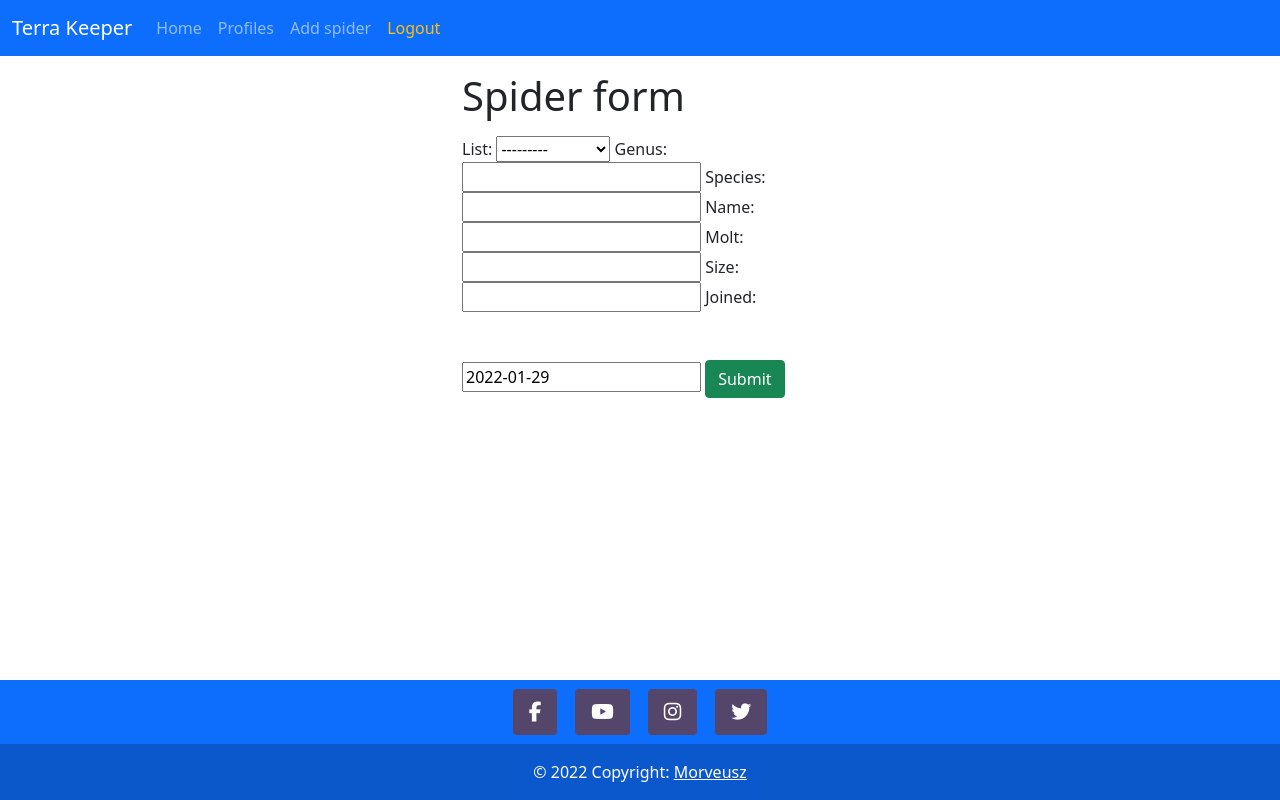
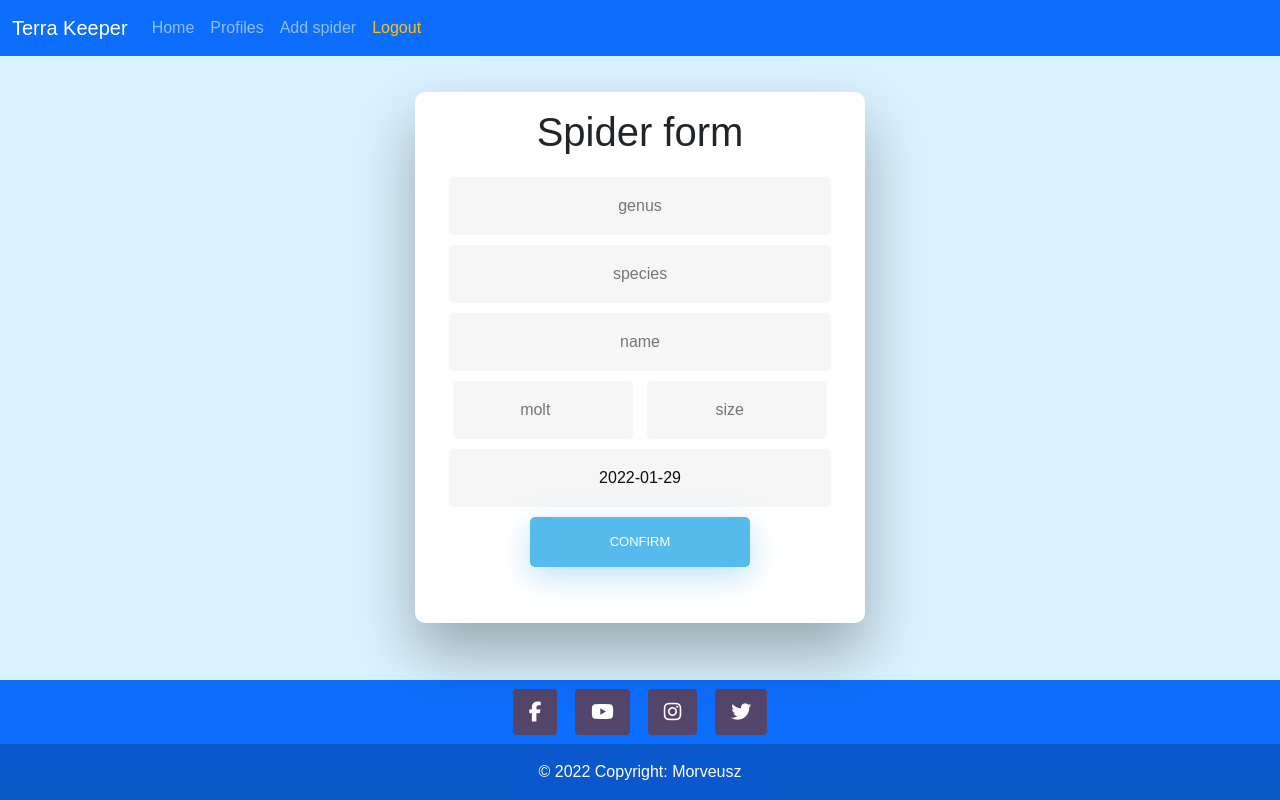
Before and after one commit to morveusz93/terra-keeper, a Django app: page /spiders/new in a window 1280 px wide. Run offline with Django 4.2, Linux system fonts and the light colour scheme; the visitor is signed in with stand-in values (Sample User, id 1); data comes from the database, SQL or seed files in the repository; some libraries are stand-ins or nearby versions.

Commit message:
add forms styling

```diff
--- a/spiders/forms.py
+++ b/spiders/forms.py
@@ -1,8 +1,22 @@
-from django.forms import ModelForm
+from django.forms import ModelForm, DateInput, DateField
 from .models import Spider
 
 
 class SpiderForm(ModelForm):
     class Meta:
         model = Spider
-        fields = '__all__'
+        fields = ['genus', 'species', 'name', 'molt', 'size', 'joined' ]
+        widgets = {
+            'joined': DateInput()
+        }
+
+    def __init__(self, *args, **kwargs):
+        super(SpiderForm, self).__init__(*args, **kwargs)
+
+
+        self.fields['genus'].widget.attrs.update({'class': 'fadeIn first', 'placeholder': 'genus'})
+        self.fields['species'].widget.attrs.update({'class': 'fadeIn second', 'placeholder': 'species'})
+        self.fields['name'].widget.attrs.update({'class': 'fadeIn third', 'placeholder': 'name'})
+        self.fields['molt'].widget.attrs.update({'class': 'fadeIn fourth', 'placeholder': 'molt'})
+        self.fields['size'].widget.attrs.update({'class': 'fadeIn fifth', 'placeholder': 'size'})
+        self.fields['joined'].widget.attrs.update({'class': 'fadeIn sixth', 'placeholder': 'joined'})
--- a/spiders/templates/spiders/spider-form.html
+++ b/spiders/templates/spiders/spider-form.html
@@ -1,13 +1,16 @@
 {% extends 'main.html' %}
 {% load bootstrap %}
 {% block content %}
-<div class="row">
-    <div class="col-4 offset-4">
-      <h1>Spider form</h1>
+
+<div class="wrapper fadeInDown">
+  <div id="formContent">
+      <h1 class="mt-3">Spider form</h1>
     <form class="my-3" action="" method="POST">
         {% csrf_token %}
-        {{form|bootstrap}}
-        <button class="btn btn-success my-5">Submit</button>
+        {% for field in form %}
+          {{field}}
+        {% endfor %}
+        <input type="submit" class="fadeIn sixth" value="Confirm" />
     </form>
   </div>
 </div>
--- /dev/null
+++ b/static/styles/main.css
@@ -0,0 +1,271 @@
+body {
+  background-color: #d9f2ff;
+  font-family: "Poppins", sans-serif;
+  height: 100vh;
+}
+
+a {
+  color: #58b1ff;
+  display: inline-block;
+  text-decoration: none;
+  font-weight: 400;
+}
+
+
+/* STRUCTURE */
+
+.wrapper {
+  display: flex;
+  align-items: center;
+  flex-direction: column;
+  justify-content: center;
+  width: 100%;
+  min-height: 100%;
+  padding: 20px;
+}
+
+#formContent {
+  -webkit-border-radius: 10px 10px 10px 10px;
+  border-radius: 10px 10px 10px 10px;
+  background: #fff;
+  padding: 30px;
+  width: 90%;
+  max-width: 450px;
+  position: relative;
+  padding: 0px;
+  -webkit-box-shadow: 0 30px 60px 0 rgba(0, 0, 0, 0.3);
+  box-shadow: 0 30px 60px 0 rgba(0, 0, 0, 0.3);
+  text-align: center;
+}
+
+#formFooter {
+  background-color: #f6f6f6;
+  border-top: 1px solid #dce8f1;
+  padding: 25px;
+  text-align: center;
+  -webkit-border-radius: 0 0 10px 10px;
+  border-radius: 0 0 10px 10px;
+}
+
+/* FORM TYPOGRAPHY*/
+
+input[type="button"],
+input[type="submit"],
+input[type="reset"] {
+  background-color: #56baed;
+  border: none;
+  color: white;
+  padding: 15px 80px;
+  text-align: center;
+  text-decoration: none;
+  display: inline-block;
+  text-transform: uppercase;
+  font-size: 13px;
+  -webkit-box-shadow: 0 10px 30px 0 rgba(95, 186, 233, 0.4);
+  box-shadow: 0 10px 30px 0 rgba(95, 186, 233, 0.4);
+  -webkit-border-radius: 5px 5px 5px 5px;
+  border-radius: 5px 5px 5px 5px;
+  margin: 5px 20px 40px 20px;
+  -webkit-transition: all 0.3s ease-in-out;
+  -moz-transition: all 0.3s ease-in-out;
+  -ms-transition: all 0.3s ease-in-out;
+  -o-transition: all 0.3s ease-in-out;
+  transition: all 0.3s ease-in-out;
+}
+
+input[type="button"]:hover,
+input[type="submit"]:hover,
+input[type="reset"]:hover {
+  background-color: #39ace7;
+}
+
+input[type="button"]:active,
+input[type="submit"]:active,
+input[type="reset"]:active {
+  -moz-transform: scale(0.95);
+  -webkit-transform: scale(0.95);
+  -o-transform: scale(0.95);
+  -ms-transform: scale(0.95);
+  transform: scale(0.95);
+}
+
+input[type="text"],
+input[type="password"],
+input[type="number"],
+input[type="email"] {
+  background-color: #f6f6f6;
+  border: none;
+  color: #0d0d0d;
+  padding: 15px 32px;
+  text-align: center;
+  text-decoration: none;
+  display: inline-block;
+  font-size: 16px;
+  margin: 5px;
+  width: 85%;
+  border: 2px solid #f6f6f6;
+  -webkit-transition: all 0.5s ease-in-out;
+  -moz-transition: all 0.5s ease-in-out;
+  -ms-transition: all 0.5s ease-in-out;
+  -o-transition: all 0.5s ease-in-out;
+  transition: all 0.5s ease-in-out;
+  -webkit-border-radius: 5px 5px 5px 5px;
+  border-radius: 5px 5px 5px 5px;
+}
+
+input[type="text"]:focus,
+input[type="password"]:focus,
+input[type="number"]:focus,
+input[type="email"]:focus {
+  background-color: #fff;
+  border-bottom: 2px solid #5fbae9;
+}
+input[type="number"]{
+  width: 40%;
+}
+
+input[type="text"]:placeholder,
+input[type="number"]:placeholder,
+input[type="password"]:placeholder,
+input[type="email"]:placeholder {
+  color: #cccccc;
+}
+
+/* ANIMATIONS */
+
+/* Simple CSS3 Fade-in-down Animation */
+.fadeInDown {
+  -webkit-animation-name: fadeInDown;
+  animation-name: fadeInDown;
+  -webkit-animation-duration: 1s;
+  animation-duration: 1s;
+  -webkit-animation-fill-mode: both;
+  animation-fill-mode: both;
+}
+
+@-webkit-keyframes fadeInDown {
+  0% {
+    opacity: 0;
+    -webkit-transform: translate3d(0, -100%, 0);
+    transform: translate3d(0, -100%, 0);
+  }
+  100% {
+    opacity: 1;
+    -webkit-transform: none;
+    transform: none;
+  }
+}
+
+@keyframes fadeInDown {
+  0% {
+    opacity: 0;
+    -webkit-transform: translate3d(0, -100%, 0);
+    transform: translate3d(0, -100%, 0);
+  }
+  100% {
+    opacity: 1;
+    -webkit-transform: none;
+    transform: none;
+  }
+}
+
+/* Simple CSS3 Fade-in Animation */
+@-webkit-keyframes fadeIn {
+  from {
+    opacity: 0;
+  }
+  to {
+    opacity: 1;
+  }
+}
+@-moz-keyframes fadeIn {
+  from {
+    opacity: 0;
+  }
+  to {
+    opacity: 1;
+  }
+}
+@keyframes fadeIn {
+  from {
+    opacity: 0;
+  }
+  to {
+    opacity: 1;
+  }
+}
+
+.fadeIn {
+  opacity: 0;
+  -webkit-animation: fadeIn ease-in 1;
+  -moz-animation: fadeIn ease-in 1;
+  animation: fadeIn ease-in 1;
+
+  -webkit-animation-fill-mode: forwards;
+  -moz-animation-fill-mode: forwards;
+  animation-fill-mode: forwards;
+
+  -webkit-animation-duration: 1s;
+  -moz-animation-duration: 1s;
+  animation-duration: 1s;
+}
+
+.fadeIn.first {
+  -webkit-animation-delay: 0.4s;
+  -moz-animation-delay: 0.4s;
+  animation-delay: 0.4s;
+}
+
+.fadeIn.second {
+  -webkit-animation-delay: 0.6s;
+  -moz-animation-delay: 0.6s;
+  animation-delay: 0.6s;
+}
+
+.fadeIn.third {
+  -webkit-animation-delay: 0.8s;
+  -moz-animation-delay: 0.8s;
+  animation-delay: 0.8s;
+}
+
+.fadeIn.fourth {
+  -webkit-animation-delay: 1s;
+  -moz-animation-delay: 1s;
+  animation-delay: 1s;
+}
+.fadeIn.fifth {
+  -webkit-animation-delay: 1.3s;
+  -moz-animation-delay: 1.3s;
+  animation-delay: 1.3s;
+}
+.fadeIn.sixth {
+  -webkit-animation-delay: 1.6s;
+  -moz-animation-delay: 1.6s;
+  animation-delay: 1.6s;
+}
+
+/* Simple CSS3 Fade-in Animation */
+.underlineHover:after {
+  display: block;
+  left: 0;
+  bottom: -10px;
+  width: 0;
+  height: 2px;
+  background-color: #56baed;
+  content: "";
+  transition: width 0.2s;
+}
+
+.underlineHover:hover {
+  color: #0d0d0d;
+}
+
+.underlineHover:hover:after {
+  width: 100%;
+}
+
+/* OTHERS */
+
+*:focus {
+  outline: none;
+}
--- a/templates/main.html
+++ b/templates/main.html
@@ -1,4 +1,5 @@
 <!DOCTYPE html>
+{% load static %}
 <html lang="en">
   <head>
     <meta charset="UTF-8" />
@@ -10,6 +11,7 @@
       integrity="sha384-EVSTQN3/azprG1Anm3QDgpJLIm9Nao0Yz1ztcQTwFspd3yD65VohhpuuCOmLASjC"
       crossorigin="anonymous"
     />
+    <link rel="stylesheet" href="{% static 'styles/main.css' %}">
     <title>Terra Keeper</title>
   </head>
   <body class=" d-flex flex-column min-vh-100">
--- a/terrakeeper/settings.py
+++ b/terrakeeper/settings.py
@@ -124,6 +124,10 @@ USE_TZ = True
 
 STATIC_URL = 'static/'
 
+STATICFILES_DIRS = [
+    BASE_DIR / 'static'
+]
+
 # Default primary key field type
 # https://docs.djangoproject.com/en/4.0/ref/settings/#default-auto-field
 
```
Also changed, not shown: users/forms.py (+8 -2 lines), users/templates/users/login_register.html (+42 -19 lines), README.md.
